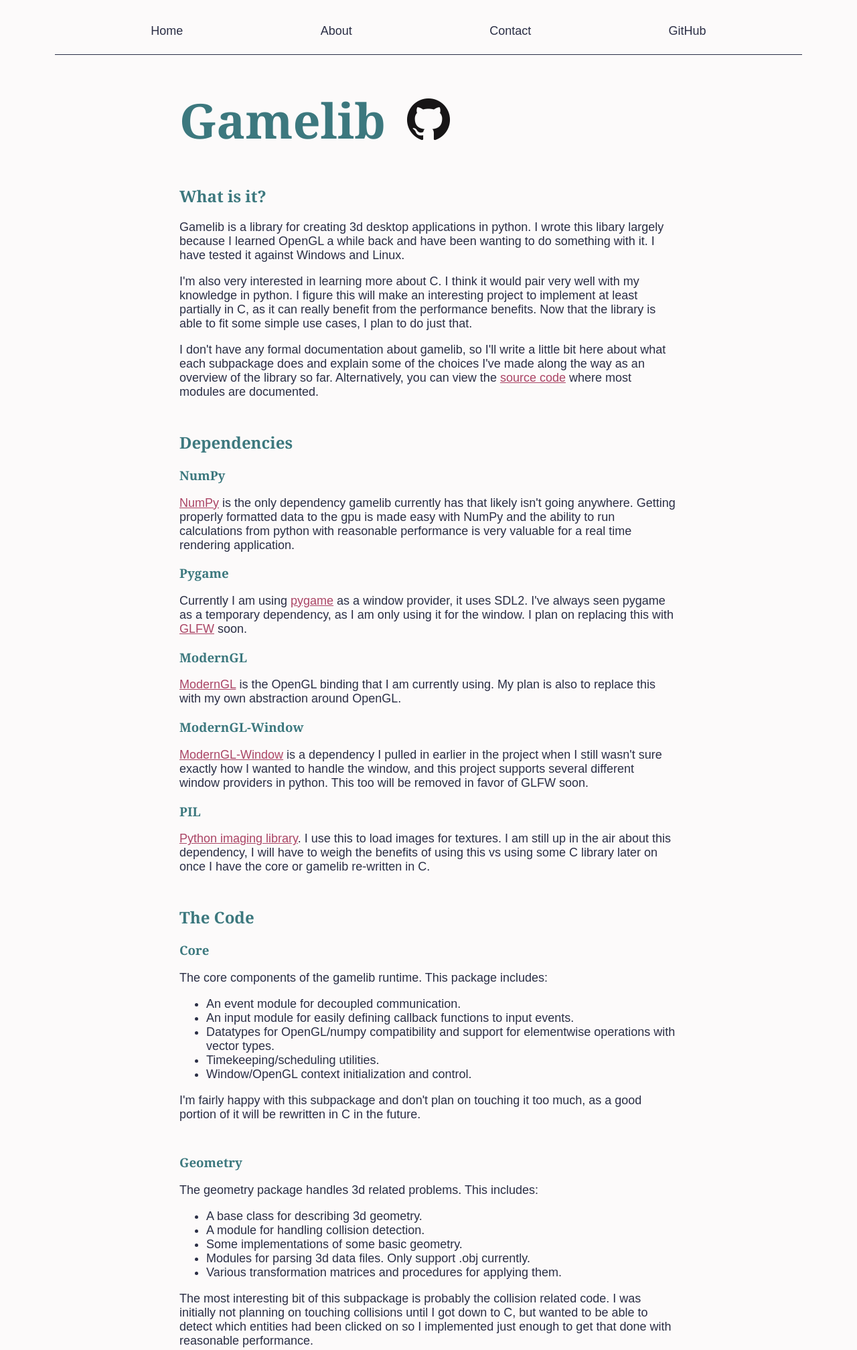
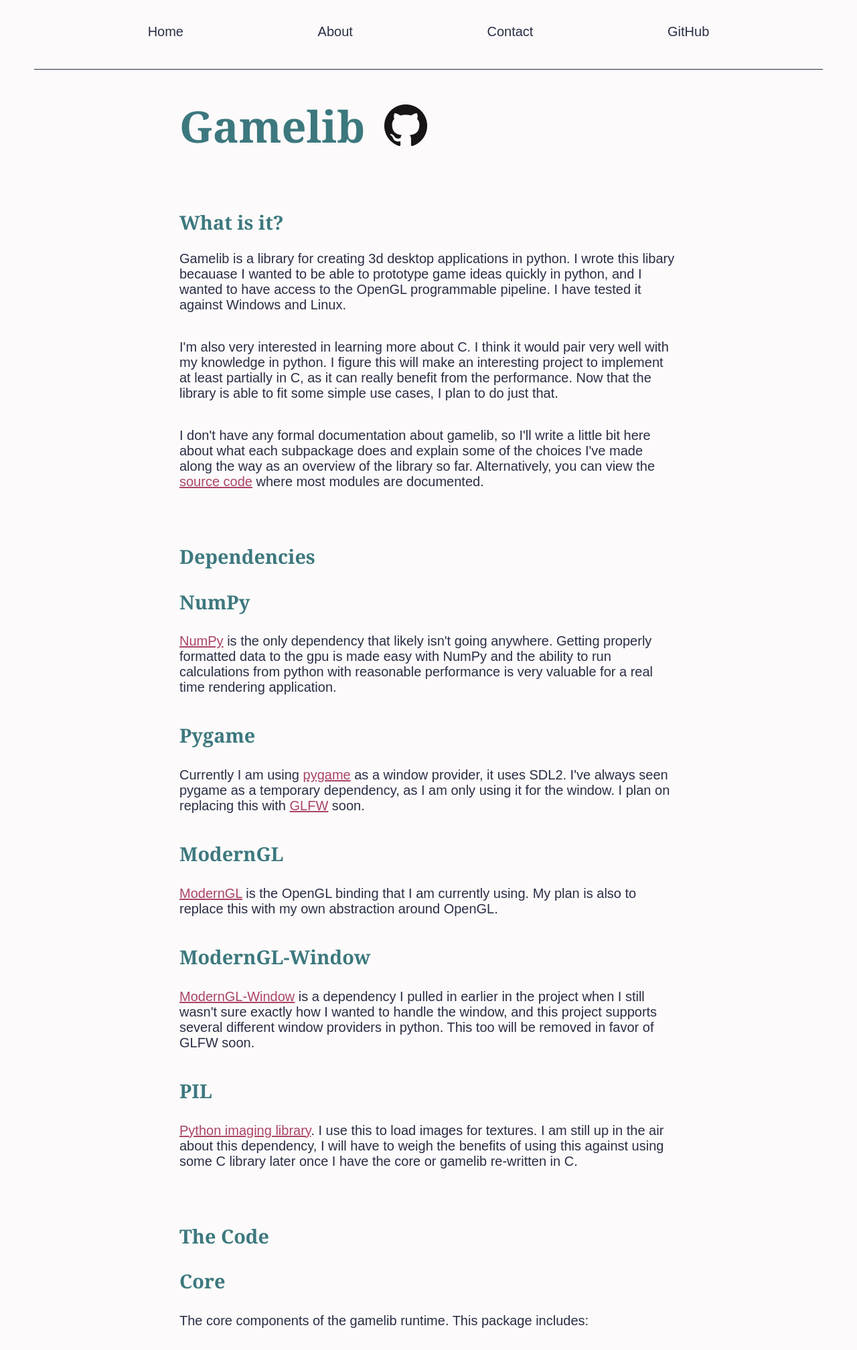
Before and after one commit to peffjepin/portfolio-site, a Flask app: page /gamelib in a window 1280 px wide. Shown: the top 2016 px of the page at 67% size. Run offline with Flask 2, Linux system fonts and the light colour scheme.

Commit message:
added an icon, reformatted some files, hardened db interaction and made some changes to styles.

```diff
--- a/portfolio/static/styles/main.css
+++ b/portfolio/static/styles/main.css
@@ -2,8 +2,7 @@
     --light: #fcfafa;
     --dark: #2a2e45;
     --mid: #3c787e;
-    --accent-1: #aa4465;
-    --accent-2: #fff689;
+    --accent: #aa4465;
 }
 
 body {
@@ -13,30 +12,40 @@
 
 p, li, label{
     font-family: Arial, sans-serif;
-    font-size: 18px;
+    font-size: 20px;
     color: var(--dark);
 }
 
+p {
+    margin-bottom: 2em;
+}
+
+li {
+    margin-bottom: 1em;
+}
+
 a {
-    color: var(--accent-1);
+    color: var(--accent);
 }
 
 h1, h2, h3 {
+    font-size: 1.8em;
     font-family: Georgia, serif;
     color: var(--mid);
 }
 
 hr {
     color: var(--dark);
-    margin-right: 5%;
-    margin-left: 5%;
+    margin-right: 2.5%;
+    margin-left: 2.5%;
+    margin-bottom: 5vh;
     height: 1px;
     background-color: var(--dark);
     border: none;
 }
 
 section {
-    margin-top: 3em;
+    margin-bottom: 10vh;
 }
 
 input, textarea {
@@ -47,11 +56,11 @@
 }
 
 input:focus, textarea:focus {
-    border: 3px solid var(--accent-1);
+    border: 3px solid var(--accent);
 }
 
 input[type=submit] {
-    color: var(--accent-1);
+    color: var(--accent);
     font-weight: bold;
     font-size: 16px;
     margin: 4px;
@@ -74,8 +83,12 @@
 
 @media (max-width: 600px) {
     .content {
-        margin-left: 0;
-        margin-right: 0;
+        margin-left: 2.5%;
+        margin-right: 2.5%;
+    }
+
+    p, li {
+        font-size: 17px;
     }
 }
 
@@ -88,7 +101,7 @@
 
 .header-row {
     vertical-align: middle;
-    font-size: 48px;
+    font-size: 36px;
 }
 
 @media (max-width: 600px) {
@@ -131,7 +144,7 @@
 }
 
 .nav-bar a:hover {
-    color: var(--accent-1);
+    color: var(--accent);
 }
 
 .contact {
@@ -149,6 +162,10 @@
     grid-template-columns: 50% 50%;
 }
 
+.footer-hr {
+    margin-bottom: 1em;
+}
+
 @media (max-width: 800px) {
     .skills-list {
         display: block
--- a/portfolio/templates/base.html
+++ b/portfolio/templates/base.html
@@ -7,6 +7,7 @@
         <meta http-equiv="X-UA-Compatible" content="ie=edge">
         <title>{% block title %}{% endblock %}</title>
         <link rel="stylesheet" type="text/css" href="{{ url_for('static', filename='styles/main.css') }}">
+        <link rel="icon" href="{{ url_for('static', filename='images/favicon.ico') }}">
     </head>
 
     <body>
--- a/portfolio/templates/contact.html
+++ b/portfolio/templates/contact.html
@@ -1,5 +1,5 @@
 <div class="contact">
-  <hr>
+    <hr class="footer-hr">
     <a href="#top">Back to top</a>
     <h1>Contact</h1>
     <form action="{{ url_for('handle_contact') }}" method="POST">
--- a/portfolio/templates/gamelib.html
+++ b/portfolio/templates/gamelib.html
@@ -11,22 +11,50 @@
 </section>
 <section>
     <h2>What is it?</h2>
-  <p>Gamelib is a library for creating 3d desktop applications in python. I wrote this libary largely because I learned OpenGL a while back and have been wanting to do something with it. I have tested it against Windows and Linux.</p>
-  <p>I'm also very interested in learning more about C. I think it would pair very well with my knowledge in python. I figure this will make an interesting project to implement at least partially in C, as it can really benefit from the performance benefits. Now that the library is able to fit some simple use cases, I plan to do just that.</p>
-  <p>I don't have any formal documentation about gamelib, so I'll write a little bit here about what each subpackage does and explain some of the choices I've made along the way as an overview of the library so far. Alternatively, you can view the <a href="https://github.com/peffjepin/gamelib" target="_blank">source code</a> where most modules are documented.</p>
+    <p>Gamelib is a library for creating 3d desktop applications in python. I
+    wrote this libary becauase I wanted to be able to prototype game ideas
+    quickly in python, and I wanted to have access to the OpenGL programmable
+    pipeline. I have tested it against Windows and Linux.</p>
+    <p>I'm also very interested in learning more about C. I think it would pair
+    very well with my knowledge in python. I figure this will make an interesting
+    project to implement at least partially in C, as it can really benefit from
+    the performance. Now that the library is able to fit some simple
+    use cases, I plan to do just that.</p>
+    <p>I don't have any formal documentation about gamelib, so I'll write a
+    little bit here about what each subpackage does and explain some of the
+    choices I've made along the way as an overview of the library so far.
+    Alternatively, you can view the
+    <a href="https://github.com/peffjepin/gamelib" target="_blank">source code</a>
+    where most modules are documented.</p>
 </section>
 <section>
     <h2>Dependencies</h2>
     <h3>NumPy</h3>
-  <p><a href="https://numpy.org/" target="_blank">NumPy</a> is the only dependency gamelib currently has that likely isn't going anywhere. Getting properly formatted data to the gpu is made easy with NumPy and the ability to run calculations from python with reasonable performance is very valuable for a real time rendering application.</p>
+    <p><a href="https://numpy.org/" target="_blank">NumPy</a> is the only
+    dependency that likely isn't going anywhere. Getting properly formatted data
+    to the gpu is made easy with NumPy and the ability to run calculations
+    from python with reasonable performance is very valuable for a real time
+    rendering application.</p>
     <h3>Pygame</h3>
-  <p>Currently I am using <a href="https://www.pygame.org/news" target="_blank">pygame</a> as a window provider, it uses SDL2. I've always seen pygame as a temporary dependency, as I am only using it for the window. I plan on replacing this with <a href="https://www.glfw.org/" target="_blank">GLFW</a> soon.</p>
+    <p>Currently I am using
+    <a href="https://www.pygame.org/news" target="_blank">pygame</a> as a
+    window provider, it uses SDL2. I've always seen pygame as a temporary
+    dependency, as I am only using it for the window. I plan on replacing
+    this with <a href="https://www.glfw.org/" target="_blank">GLFW</a> soon.</p>
     <h3>ModernGL</h3>
-  <p><a href="https://github.com/moderngl/moderngl" target="_blank">ModernGL</a> is the OpenGL binding that I am currently using. My plan is also to replace this with my own abstraction around OpenGL.</p>
+    <p><a href="https://github.com/moderngl/moderngl" target="_blank">ModernGL</a>
+    is the OpenGL binding that I am currently using. My plan is also to replace
+    this with my own abstraction around OpenGL.</p>
     <h3>ModernGL-Window</h3>
-  <p><a href="https://github.com/moderngl/moderngl-window" target="_blank">ModernGL-Window</a> is a dependency I pulled in earlier in the project when I still wasn't sure exactly how I wanted to handle the window, and this project supports several different window providers in python. This too will be removed in favor of GLFW soon.</p>
+    <p><a href="https://github.com/moderngl/moderngl-window" target="_blank">ModernGL-Window</a>
+    is a dependency I pulled in earlier in the project when I still wasn't sure
+    exactly how I wanted to handle the window, and this project supports several
+    different window providers in python. This too will be removed in favor of GLFW soon.</p>
     <h3>PIL</h3>
-  <p><a href="https://github.com/python-pillow/Pillow" target="_blank">Python imaging library</a>. I use this to load images for textures. I am still up in the air about this dependency, I will have to weigh the benefits of using this vs using some C library later on once I have the core or gamelib re-written in C.</p>
+    <p><a href="https://github.com/python-pillow/Pillow" target="_blank">Python imaging library</a>.
+    I use this to load images for textures. I am still up in the air about this
+    dependency, I will have to weigh the benefits of using this against using some
+    C library later once I have the core or gamelib re-written in C.</p>
 </section>
 <section>
     <h2>The Code</h2>
@@ -39,59 +67,104 @@
         <li>Timekeeping/scheduling utilities.</li>
         <li>Window/OpenGL context initialization and control.</li>
     </ul>
-  <p>I'm fairly happy with this subpackage and don't plan on touching it too much, as a good portion of it will be rewritten in C in the future.</p>
+    </p>
+    <p>I'm fairly happy with this subpackage and don't plan on touching it too
+    much, as a good portion of it will be rewritten in C in the future.</p>
 </section>
 <section>
     <h3>Geometry</h3>
-  <p>The geometry package handles 3d related problems. This includes:</p>
+    <p>The geometry package handles 3d related problems. This includes:
     <ul>
         <li>A base class for describing 3d geometry.</li>
         <li>A module for handling collision detection.</li>
-    <li>Some implementations of some basic geometry.</li>
-    <li>Modules for parsing 3d data files. Only support .obj currently.</li>
+        <li>Implementations of some basic geometry.</li>
+        <li>Modules for parsing 3d data files. Only supports .obj currently.</li>
         <li>Various transformation matrices and procedures for applying them.</li>
     </ul>
-  <p>The most interesting bit of this subpackage is probably the collision related code. I was initially not planning on touching collisions until I got down to C, but wanted to be able to detect which entities had been clicked on so I implemented just enough to get that done with reasonable performance.</p>
+    </p>
+    <p>The most interesting bit of this subpackage is probably the collision
+    related code. I was initially not planning on touching collisions until I
+    got down to C, but wanted to be able to detect which entities had been
+    clicked on so I implemented just enough to get that done with reasonable performance.</p>
 </section>
 <section>
     <h3>Rendering</h3>
-  <p>My aim for the rendering package is to have the library handle a lot of boilerplate OpenGL stuff on its own. Right now it's features include:
+    <p>My aim for the rendering package is to have the library handle a lot of
+    boilerplate OpenGL stuff on its own. Right now it's features include:
     <ul>
         <li>OpenGL buffer wrapper that can keep itself synced with a numpy ndarray.</li>
-    <li>A camera module with default implementations for both perspective and orthogonal projections.</li>
+        <li>A camera module with default implementations for both perspective
+            and orthogonal projections.</li>
         <li>A module for issuing instructions to the gpu.</li>
         <li>A custom glsl shader preprocessor.</li>
         <li>A texture module that can load and atlas together images.</li>
-    <li>Several global values that get automatically sourced to any shader that implements them as uniforms.</li>
+        <li>Several global values that get automatically sourced to any shader
+            that implements them as uniforms.</li>
     </ul>
-  <p>This package goes a long ways to making rendering pretty simple, though it is noteably missing some kind of formal "Scene" type and a generalized "Drawable" type.</p>
+    </p>
+    <p>This package goes a long ways to making rendering pretty simple,
+    though it is noteably missing some kind of formal "Scene" type and a
+    generalized "Drawable" type.</p>
 </section>
 <section>
     <h3>Ecs</h3>
-  <p>If you're unfamiliar, ECS is an acronym for <a href="https://en.wikipedia.org/wiki/Entity_component_system" target="_blank">Entity-Component-System</a>. My implementation right now contains the following:</p>
+    <p>If you're unfamiliar, ECS is an acronym for
+    <a href="https://en.wikipedia.org/wiki/Entity_component_system" target="_blank">Entity-Component-System</a>.
+    My implementation right now contains the following:
     <ul>
-    <li>A Component type which is used to define some unit of data.</li>
-    <li>An Entity type which defines the types of Components it binds together.</li>
+        <li>A Component type, which is used to define some unit of data.</li>
+        <li>An Entity type, which is used to bind different types of Components
+            together under a single identity.</li>
         <li>Support for data manipulation at the array level or at the element level.</li>
     </ul>
-  <p>So Component types represent data and Entity types are basically a bucket of Component ids. This seems like it would be a pretty simple module at the surface, but there is actually quite a lot going on underneath the surface. For instance: </p>
+    </p>
+    <p>So Component types represent data and Entity types are basically a bucket
+    of Component ids. This seems like it would be a pretty simple module at the
+    surface, but there is actually quite a lot going on underneath the surface.
+    For instance:
     <ul>
-    <li>Data arrays are dynamically allocated. To maintain a reference to an array you must go through a proxy object.</li>
-    <li>Data arrays are kept tightly packed. An index must be maintained to track identity. This index is fragmented, making the resizing procedures a bit complicated.</li>
-    <li>Data arrays must support being masked by Entity type. Supporting array operations against this framented mask introduces challenges, because we can't simply create a numpy view of the array.</li>
+        <li>Data arrays are dynamically allocated. To maintain a reference to
+            an array you must go through a proxy object.</li>
+        <li>Data arrays are kept tightly packed. An index must be maintained to
+            track identity. This index is fragmented, making the resizing
+            procedures a bit complicated.</li>
+        <li>Data arrays must support being masked by Entity type. Supporting
+            array operations against this fragmented mask introduces challenges,
+            because we can't simply create a numpy view of the array since we
+            would be using advanced indexing.</li>
     </ul>
-  <p>I don't currently have a formal System type defined. I tried an implementation using python processes with Component arrays allocated in shared memory. I have since discarded that as it doesn't map well to my eventual plan for the System implemenation.</p>
-  <p>Classically in an ECS framework, Systems each run in their own thread and should try to share as little data as possible and this is ultimately what my plan is for Systems. This is done for parallelism, not for concurrency, so implementing this in python threads would be a fruitless task due to the global interpreter lock.</p>
-  <p>If you're interested in seeing what this all looks like in action, take a look at the <a href="https://github.com/peffjepin/gamelib/blob/main/gamelib/ecs/base.py" target="_blank">module docstring</a> for some examples.</p>
+    </p>
+    <p>I don't currently have a formal System type defined. I tried an
+    implementation using python processes with Component arrays allocated in
+    shared memory. I have since discarded that as it doesn't map well to my
+    eventual plan for the System implemenation.</p>
+    <p>Classically, in an ECS framework Systems each run in their own thread
+    and should try to share as little data as possible and this is ultimately
+    what my plan is for Systems. This is done for parallelism, not for concurrency,
+    so implementing this in python threads would be a fruitless task due to the
+    global interpreter lock.</p>
+    <p>If you're interested in seeing what this all looks like in action,
+    take a look at the
+    <a href="https://github.com/peffjepin/gamelib/blob/main/gamelib/ecs/base.py" target="_blank">module docstring</a>
+    for some examples.</p>
 </section>
 <section>
     <h3>Utils</h3>
-  <p>There is also a utils subpackage. It does not have much at the moment, just a decorator used for marking functions. This is used by the events and input modules currently for marking handler functions.</p>
-  <p>I will extract helper classes into this package as I run into cases where helpers from one module become relevent to another.</p>
+    <p>There is also a utils subpackage. It does not have much at the moment,
+    just a decorator used for marking functions. This is used by the events and
+    input modules currently for marking handler functions.</p>
+    <p>I will extract helper classes into this package as I run into cases
+    where helpers from one module become relevent to another.</p>
 </section>
 <section>
     <h2>Final Thoughts</h2>
-  <p>My plans for the project moving forward, as I've mentioned above, is to begin a C implemenation. I want to take this just far enough to phase out the dependencies I've been using temporarily in favour of the dependencies I plan on keeping long term.</p>
-  <p>After that I am still missing a few essential features like sound, UI and maybe a build system. Once these essentials are out of the way I plan on developing many more demos like gamelib-chess to start working out which parts of the library could use more work.</p>
+    <p>My plans for the project moving forward, as I've mentioned above, is to
+    begin a C implemenation. I want to take this just far enough to phase out
+    the dependencies I've been using temporarily in favour of the dependencies
+    I plan on keeping long term.</p>
+    <p>After that I am still missing a few essential features like sound, UI
+    and maybe a build system. Once these essentials are out of the way I plan
+    on developing many more demos like gamelib-chess to start working out which
+    parts of the library could use more work.</p>
 </section>
 {% endblock %}
--- a/portfolio/templates/top-skills.html
+++ b/portfolio/templates/top-skills.html
@@ -2,10 +2,9 @@
     <li>Python</li>
     <li>OpenGL</li>
     <li>Linux</li>
-  <li>Windows</li>
     <li>Git</li>
     <li>IPC</li>
     <li>Desktop development</li>
-  <li>Automated testing</li>
+    <li>Automation and testing</li>
     <li>Learning new technologies</li>
 </ul>
```
Also changed, not shown: portfolio/repo.py (+15 -9 lines), portfolio/templates/about.html (+26 -10 lines), portfolio/templates/chess.html (+43 -12 lines), portfolio/templates/index.html (+14 -5 lines), portfolio/static/images/favicon.ico (added), portfolio/templates/lesser-skills.html (indentation only), portfolio/templates/navbar.html (indentation only). Lines whose indentation alone changed are shown as unchanged.
